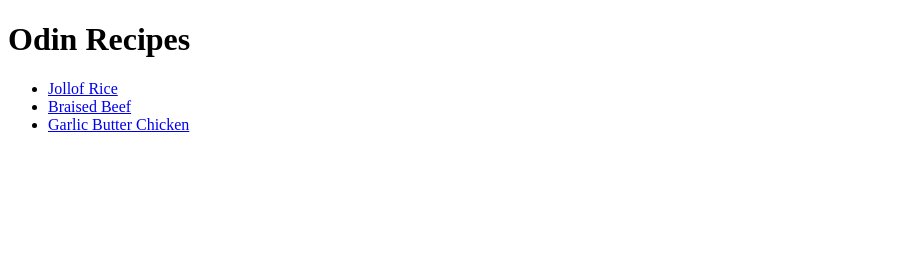
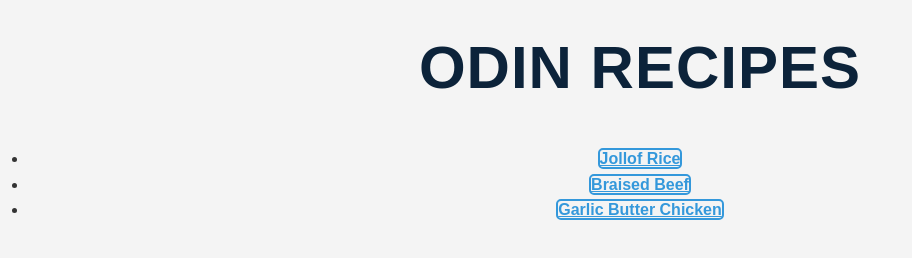
Before and after one commit to ElikemQ/odin-recipes, a plain HTML site: page index.html in a window 1280 px wide. Shown: the whole page, without its empty margins (0-912 px from the left). Drawn offline with Linux system fonts and the light colour scheme.

Commit message:
added css to index.html

```diff
--- a/index.html
+++ b/index.html
@@ -4,14 +4,16 @@
     <meta charset="UTF-8">
     <meta name="viewport" content="width=device-width, initial-scale=1.0">
     <title>Recipes</title>
+    <link rel="stylesheet" href="styles.css">
 </head>
 <body>
-    <h1>Odin Recipes</h1>
-        <ul>
-            <li><a href="recipes/jollof_rice.html" target="_blank">Jollof Rice</a></li>
-            <li><a href="recipes/braised_beef.html" target="_blank">Braised Beef</a></li>
-            <li><a href="recipes/garlic_butter_chicken.html" target="_blank">Garlic Butter Chicken</a></li>
-        </ul>
+    <div id="heading"><h1>Odin Recipes</h1></div>
+        <div id="list"><ul>
+                <li><a href="recipes/jollof_rice.html" target="_blank">Jollof Rice</a></li>
+                <li><a href="recipes/braised_beef.html" target="_blank">Braised Beef</a></li>
+                <li><a href="recipes/garlic_butter_chicken.html" target="_blank">Garlic Butter Chicken</a></li>
+            </ul>
+        </div>
 
 
 
--- /dev/null
+++ b/styles.css
@@ -0,0 +1,43 @@
+* {
+    margin: 0;
+    padding: 0;
+    box-sizing: border-box;
+}
+
+
+body {
+    font-family: Arial, sans-serif;
+    background-color: #f4f4f4;
+    color: #333;
+    line-height: 1.6;
+    margin: 20px;
+}
+
+
+#heading {
+    text-align: center;
+    margin-bottom: 30px;
+    font-size: 30px;
+    color: #0c233a;
+    text-transform: uppercase;
+    letter-spacing: 1px;
+}
+
+
+#list {
+    padding: 24x;
+    margin: 8px;
+    text-align: center;
+}
+
+
+
+a {
+    color: #3498db;
+    font-size: 16px;
+    font-weight: bold;
+    padding: 8px auto;
+    border: 2px solid ;
+    border-radius: 5px;
+    transition: all 0.3s ease;
+}
```
